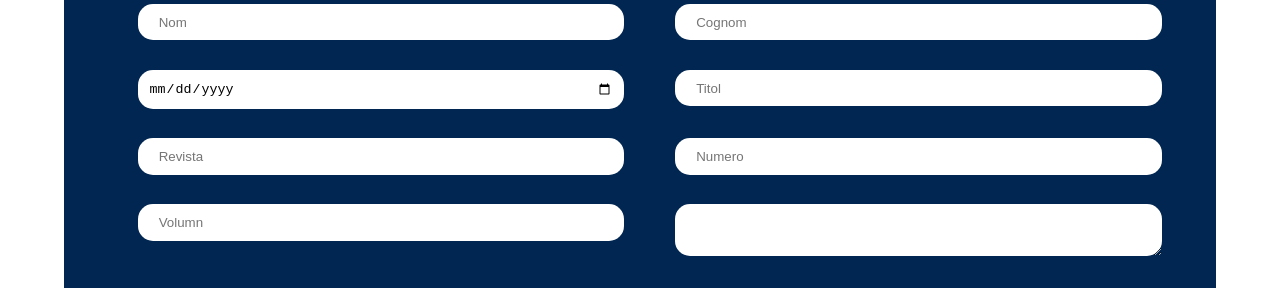
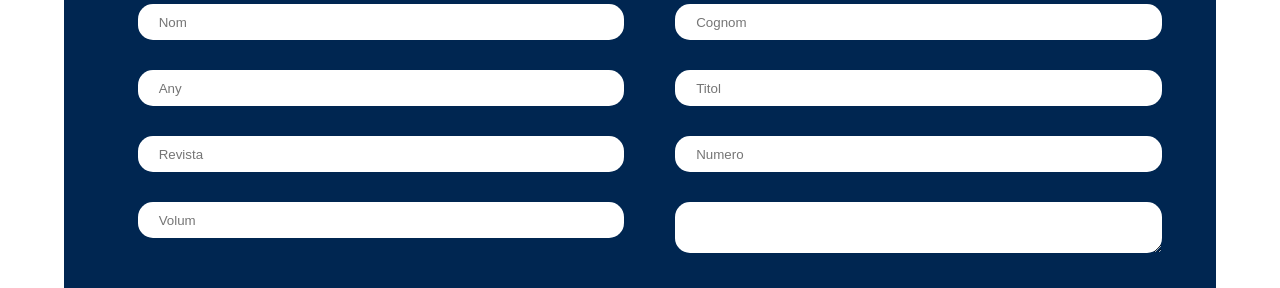
Before and after one commit to andres17878/projecte_grics, a React (Vite) app in the folder grics_laravel/grics_react/: page /Publicacions/1 in a window 1280 px wide. Shown: the part 262-550 px from the top of the page. Built offline with nearby package versions, Linux system fonts and the light colour scheme; sample sign-in values are in the browser's storage.

Commit message:
devuelto tipo de datos en formulario

```diff
--- a/grics_laravel/grics_react/src/Components/PublicacionsForm/PublicacionsForm.jsx
+++ b/grics_laravel/grics_react/src/Components/PublicacionsForm/PublicacionsForm.jsx
@@ -125,7 +125,7 @@ export default function PublicacionsForm() {
                         <input type="text" name="cognom" value={formData.cognom} onChange={e => setFormData({ ...formData, cognom: e.target.value})} required  placeholder="Cognom" />
                     </div>
                     <div>
-                        <input type="date" name="any" value={formData.anyo} onChange={e => setFormData({ ...formData, anyo: e.target.value})} required  placeholder="Any"/>
+                        <input type="number" name="any" value={formData.anyo} onChange={e => setFormData({ ...formData, anyo: e.target.value})} required  placeholder="Any"/>
                     </div>
                     <div>
                         <input type="text" name="titol" value={formData.titol} onChange={e => setFormData({ ...formData, titol: e.target.value})} required  placeholder="Titol"/>
@@ -137,7 +137,7 @@ export default function PublicacionsForm() {
                         <input type="number" name="numero" value={formData.numero} onChange={e => setFormData({ ...formData, numero: e.target.value})} required  placeholder="Numero"/>
                     </div>
                     <div>
-                        <input type="number" name="volum" value={formData.volum} onChange={e => setFormData({ ...formData, volum: e.target.value})} required  placeholder="Volumn"/>
+                        <input type="number" name="volum" value={formData.volum} onChange={e => setFormData({ ...formData, volum: e.target.value})} required  placeholder="Volum"/>
                     </div>
                     <div>
                         <textarea type="text" name="resum" value={formData.resum} onChange={e => setFormData({ ...formData, resum: e.target.value})} required  placeholder="Resum"/>
```
